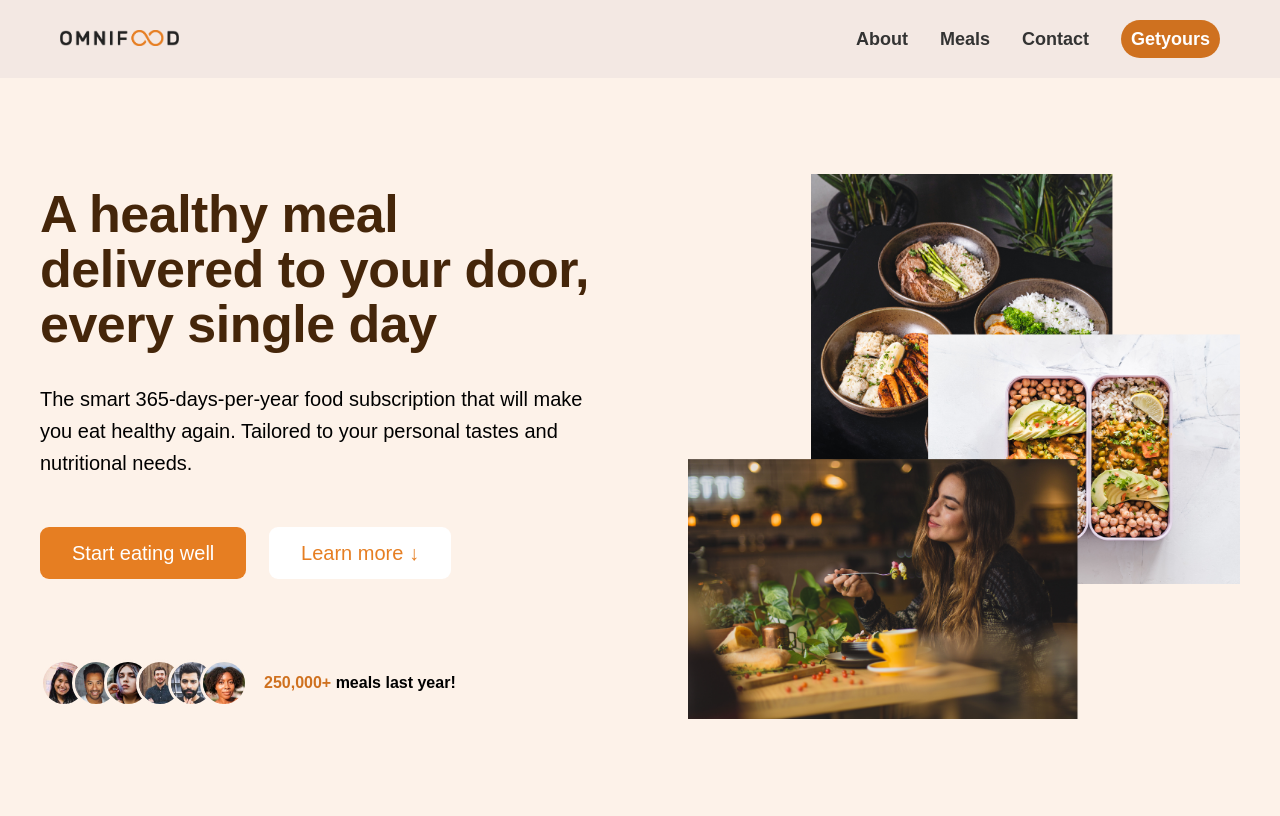
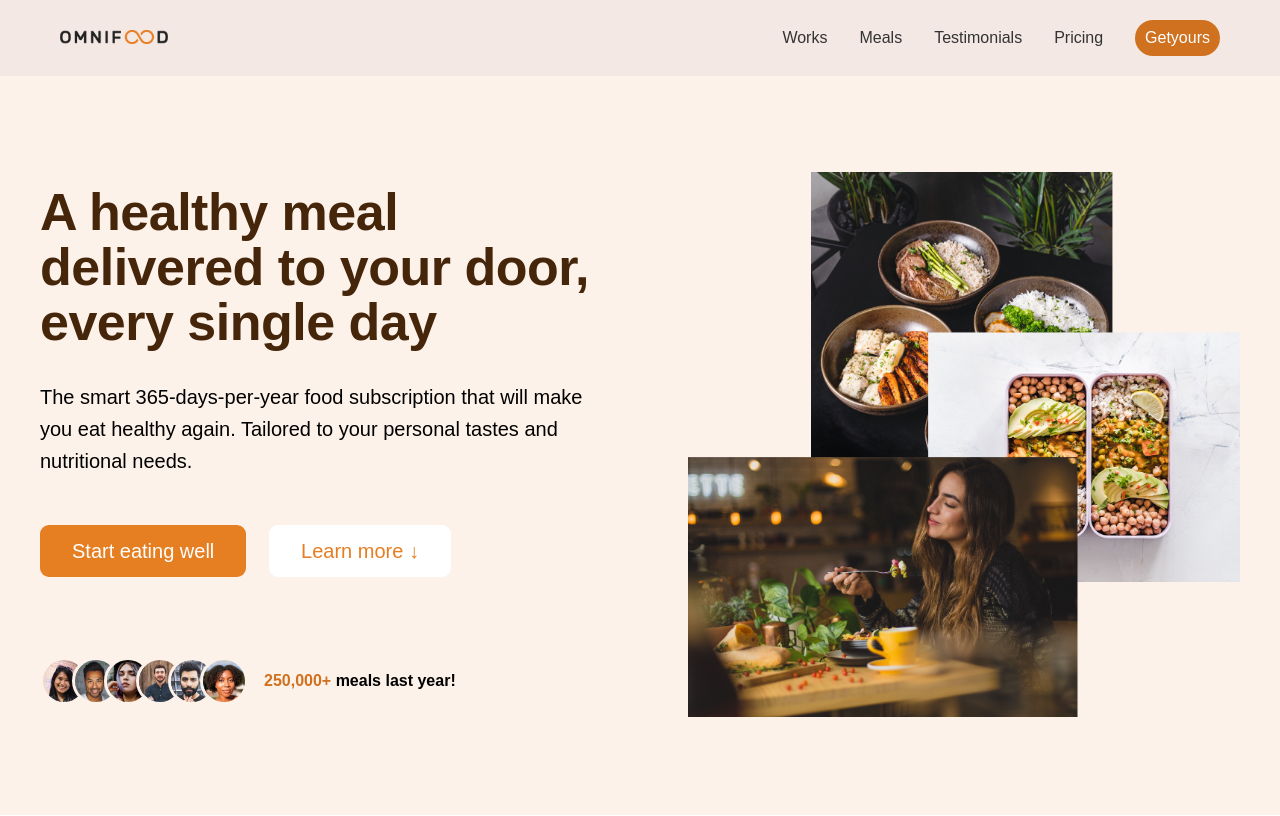
Before and after one commit to devassse/keomagroup, a PHP site: page /catering/ in a window 1280 px wide. Shown: the top 816 px of the page. Run offline with PHP 8.4, Linux system fonts and the light colour scheme; some libraries are stand-ins or nearby versions.

Commit message:
Keoma Catering Desktop

```diff
--- a/catering/assets/css/main.css
+++ b/catering/assets/css/main.css
@@ -63,8 +63,8 @@
 .main-navigation-link {
   text-decoration: none;
   color: #333;
-  font-size: 1.8rem;
-  font-weight: 600;
+  font-size: 1.6rem;
+  font-weight: 500;
   transition: all 0.1s;
 }
 .main-navigation-link:hover {
@@ -574,6 +574,7 @@
 }
 .cta-form input::placeholder{
   font-family: 'Montserrat', sans-serif;
+  opacity: 0.2;
 }
 .cta-form input:focus,
 .cta-form select:focus {
--- a/catering/index.html
+++ b/catering/index.html
@@ -30,13 +30,16 @@
         <nav class="main-navigation">
           <ul class="main-navigation-list">
             <li>
-              <a class="main-navigation-link" href="#">About</a>
+              <a class="main-navigation-link" href="#">Works</a>
             </li>
             <li>
               <a class="main-navigation-link" href="#">Meals</a>
             </li>
             <li>
-              <a class="main-navigation-link" href="#">Contact</a>
+              <a class="main-navigation-link" href="#">Testimonials</a>
+            </li>
+            <li>
+              <a class="main-navigation-link" href="#">Pricing</a>
             </li>
             <li>
               <a class="main-navigation-link" href="#">Getyours</a>
```
